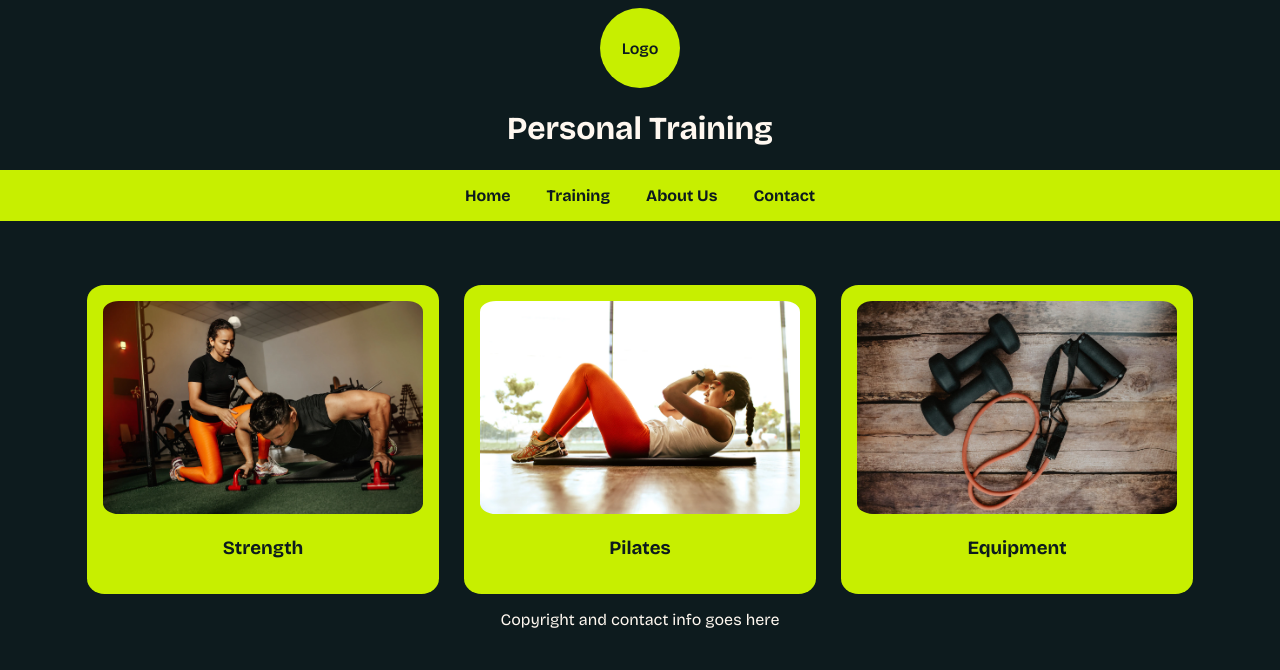
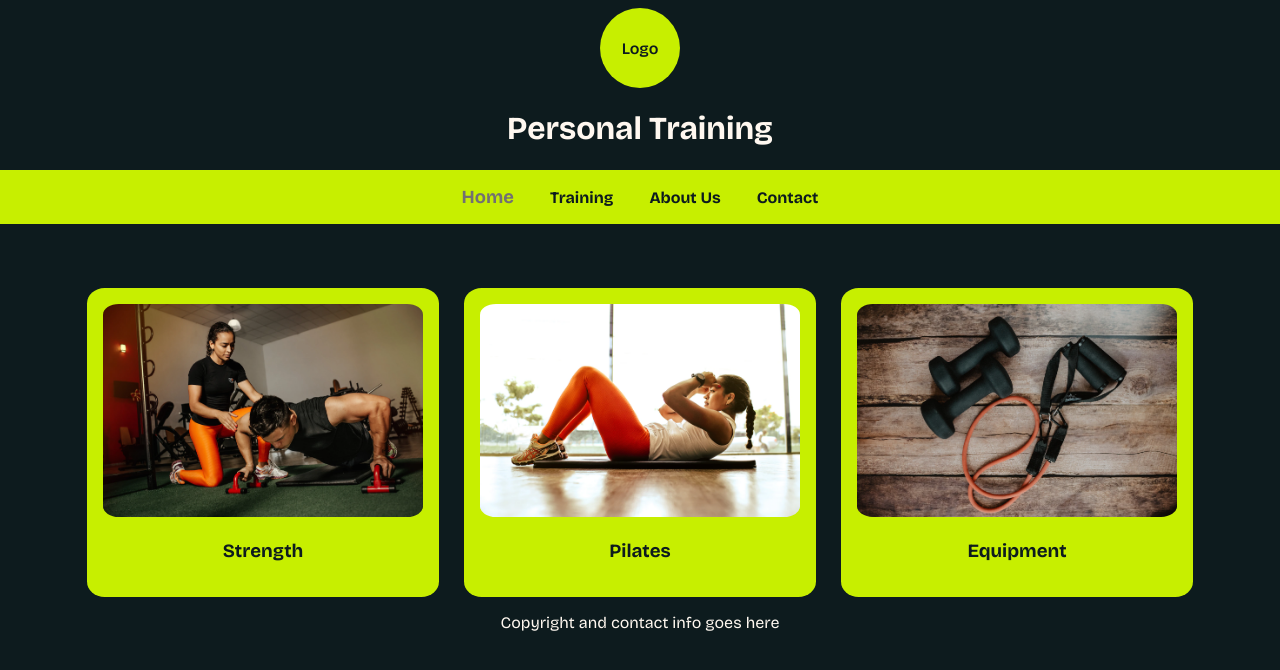
Before and after one commit to perripez/t1w2-flexbox-animations, a plain HTML site: page index.html in a window 1280 px wide. In both pictures the pointer is over the link "Home". Drawn offline with nearby package versions, Linux system fonts and the light colour scheme.

Commit message:
added nav menu hover css pseudoclasses

```diff
--- a/CSS/style.css
+++ b/CSS/style.css
@@ -53,6 +53,11 @@ nav a {
     font-size: 1rem;
 }
 
+nav a:hover {
+    color: #727072;
+    font-size: 1.15rem;
+}
+
 nav{
     background-color:#C7EF00;
     width: 100vw;
```
